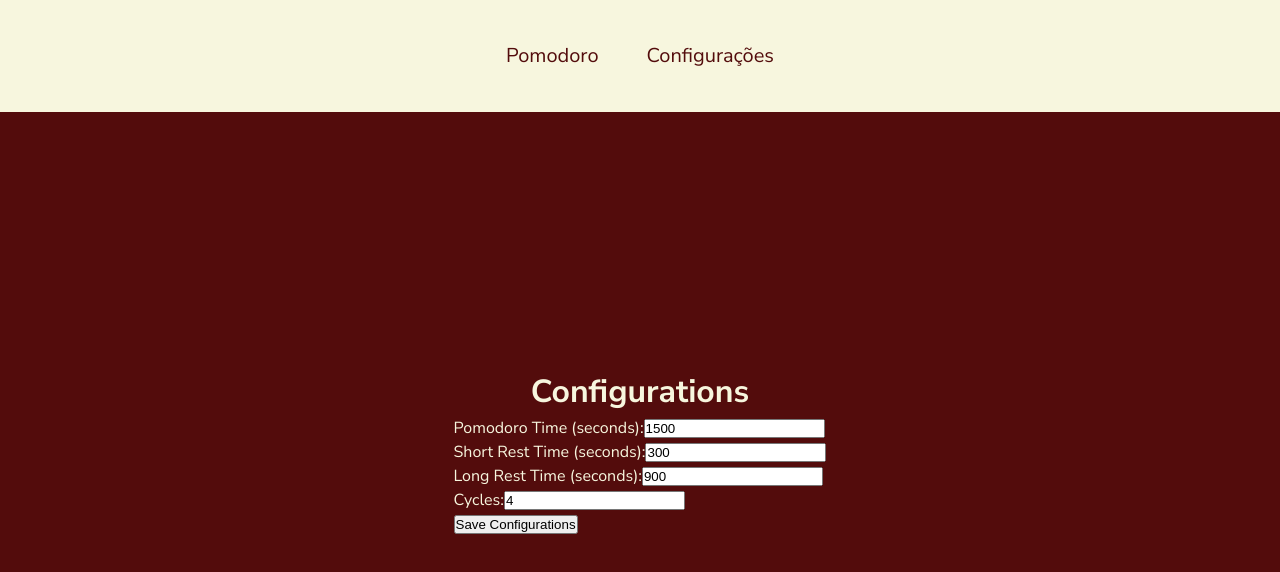
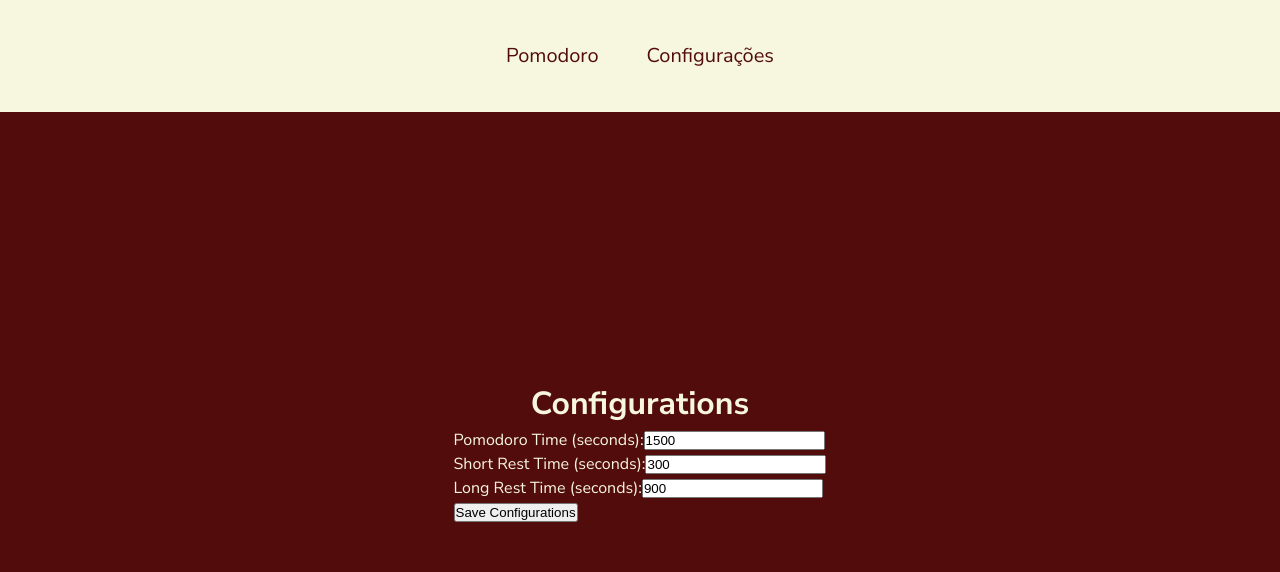
Before and after one commit to lucassmaniotto/Pomodoro, a React (Create React App) app: page /configurations in a window 1280 px wide. Shown: the top 572 px of the page. Built offline with nearby package versions, Linux system fonts and the light colour scheme; a web font is replaced by a local one.

Commit message:
fix: ajustando bug de renderização

```diff
--- a/src/components/Pomodoro/index.tsx
+++ b/src/components/Pomodoro/index.tsx
@@ -21,14 +21,8 @@ interface Props {
   cycles: number;
 }
 
-function searchLocalStorage(key: string): number {
-  return Number(localStorage.getItem(key)) || 0;
-}
-
 export function Pomodoro(props: Props): JSX.Element {
-  const [mainTime, setMainTime] = useState(
-    searchLocalStorage('pomodoroTime') || props.pomodoroTime,
-  );
+  const [mainTime, setMainTime] = useState(props.pomodoroTime);
   const [timeCounting, setTimeCounting] = useState(false);
   const [working, setWorking] = useState(false);
   const [resting, setResting] = useState(false);
@@ -117,6 +111,15 @@ export function Pomodoro(props: Props): JSX.Element {
     props.pomodoroTime,
   ]);
 
+  const handleNextCycleInfo = () => {
+    if (working) {
+      if (numberOfPomodoros > 0 && (numberOfPomodoros + 1) % 4 === 0) {
+        return 'Descanso longo';
+      }
+      return 'Descanso curto';
+    }
+    return 'Trabalho';
+  };
   return (
     <>
       <div className="pomodoro">
@@ -138,8 +141,8 @@ export function Pomodoro(props: Props): JSX.Element {
       <div className="details">
         <p>Ciclos concluídos: {completedCycles}</p>
         <p>Horas trabalhadas: {secondsToTime(fullWorkingTime)}</p>
-        <p>Pomodoros concluídos: {numberOfPomodoros}</p>
-        <p>Próximo ciclo: {working ? 'Descanso' : 'Trabalho'}</p>
+        <p id="numberOfPomodoros">Pomodoros concluídos: {numberOfPomodoros}</p>
+        <p>Próximo ciclo: {handleNextCycleInfo()}</p>
       </div>
     </>
   );
--- a/src/pages/Configurations/index.jsx
+++ b/src/pages/Configurations/index.jsx
@@ -1,4 +1,5 @@
 import React, { useState } from 'react';
+import searchLocalStorage from '../../util/search-localStorage';
 
 export default function Configurations() {
   const [pomodoroTime, setPomodoroTime] = useState(
@@ -10,19 +11,11 @@ export default function Configurations() {
   const [longRestTime, setLongRestTime] = useState(
     searchLocalStorage('longRestTime', 900),
   );
-  const [cycles, setCycles] = useState(searchLocalStorage('cycles', 4));
-
-  function searchLocalStorage(key, defaultValue) {
-    const storedValue = localStorage.getItem(key);
-    if (storedValue) return parseInt(storedValue);
-    return defaultValue;
-  }
 
   const handleSaveConfigurations = () => {
     localStorage.setItem('pomodoroTime', pomodoroTime);
     localStorage.setItem('shortRestTime', shortRestTime);
     localStorage.setItem('longRestTime', longRestTime);
-    localStorage.setItem('cycles', cycles);
   };
 
   return (
@@ -56,18 +49,7 @@ export default function Configurations() {
           />
         </label>
         <br />
-        <label>
-          Cycles:
-          <input
-            type="number"
-            value={cycles}
-            onChange={(e) => setCycles(parseInt(e.target.value))}
-          />
-        </label>
-        <br />
-        <button type="button" onClick={handleSaveConfigurations}>
-          Save Configurations
-        </button>
+        <button onClick={handleSaveConfigurations}>Save Configurations</button>
       </form>
     </div>
   );
--- a/src/pages/Home/index.jsx
+++ b/src/pages/Home/index.jsx
@@ -1,22 +1,26 @@
 import React, { useEffect, useState } from 'react';
 import { Pomodoro } from '../../components/Pomodoro';
+import searchLocalStorage from '../../util/search-localStorage';
 
 export default function Home() {
-  const [pomodoroTime, setPomodoroTime] = useState(1500);
-  const [shortRestTime, setShortRestTime] = useState(300);
-  const [longRestTime, setLongRestTime] = useState(900);
-  const [cycles, setCycles] = useState(4);
+  const [pomodoroTime, setPomodoroTime] = useState(
+    searchLocalStorage('pomodoroTime', 1500),
+  );
+  const [shortRestTime, setShortRestTime] = useState(
+    searchLocalStorage('shortRestTime', 300),
+  );
+  const [longRestTime, setLongRestTime] = useState(
+    searchLocalStorage('longRestTime', 900),
+  );
 
   useEffect(() => {
     const storedPomodoroTime = localStorage.getItem('pomodoroTime');
     const storedShortRestTime = localStorage.getItem('shortRestTime');
     const storedLongRestTime = localStorage.getItem('longRestTime');
-    const storedCycles = localStorage.getItem('cycles');
 
     if (storedPomodoroTime) setPomodoroTime(parseInt(storedPomodoroTime));
     if (storedShortRestTime) setShortRestTime(parseInt(storedShortRestTime));
     if (storedLongRestTime) setLongRestTime(parseInt(storedLongRestTime));
-    if (storedCycles) setCycles(parseInt(storedCycles));
   }, []);
 
   return (
@@ -25,7 +29,7 @@ export default function Home() {
         pomodoroTime={pomodoroTime}
         shortRestTime={shortRestTime}
         longRestTime={longRestTime}
-        cycles={cycles}
+        cycles={4}
       />
     </div>
   );
--- /dev/null
+++ b/src/util/search-localStorage.ts
@@ -0,0 +1,8 @@
+export default function searchLocalStorage(
+  key: string,
+  defaultValue: number,
+): number {
+  const storedValue = localStorage.getItem(key);
+  if (storedValue) return parseInt(storedValue);
+  return defaultValue;
+}
```
